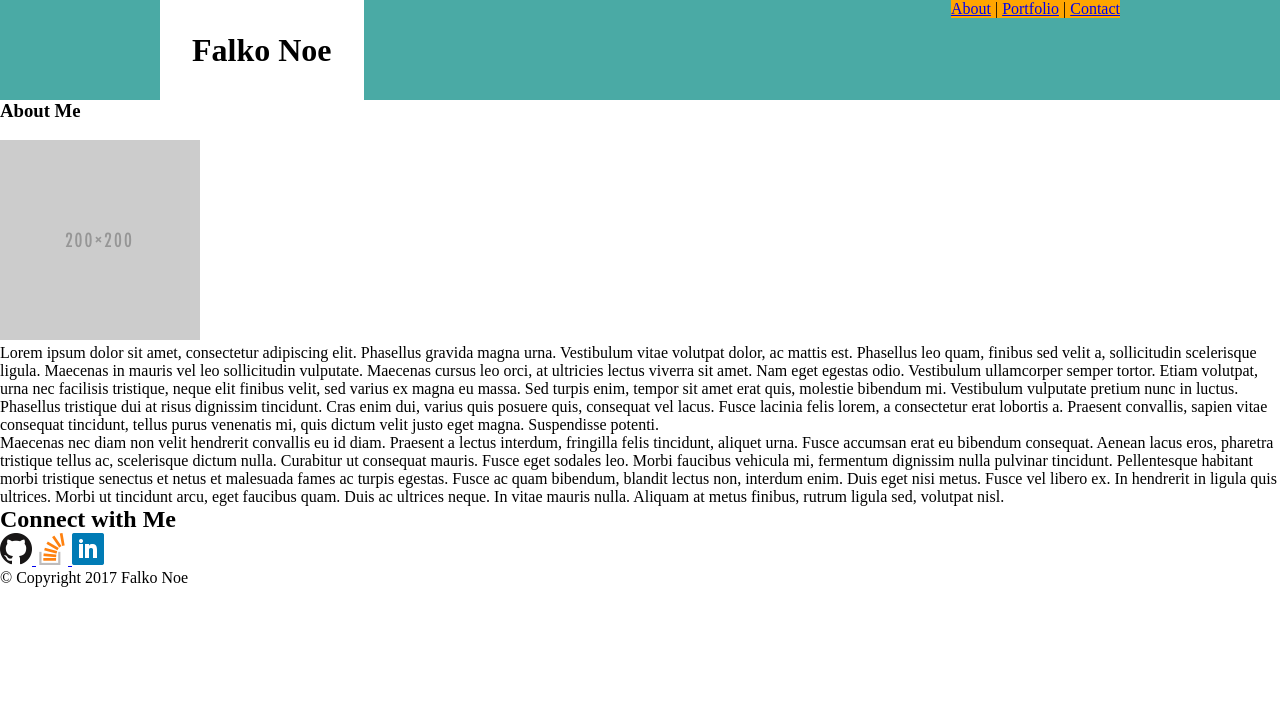
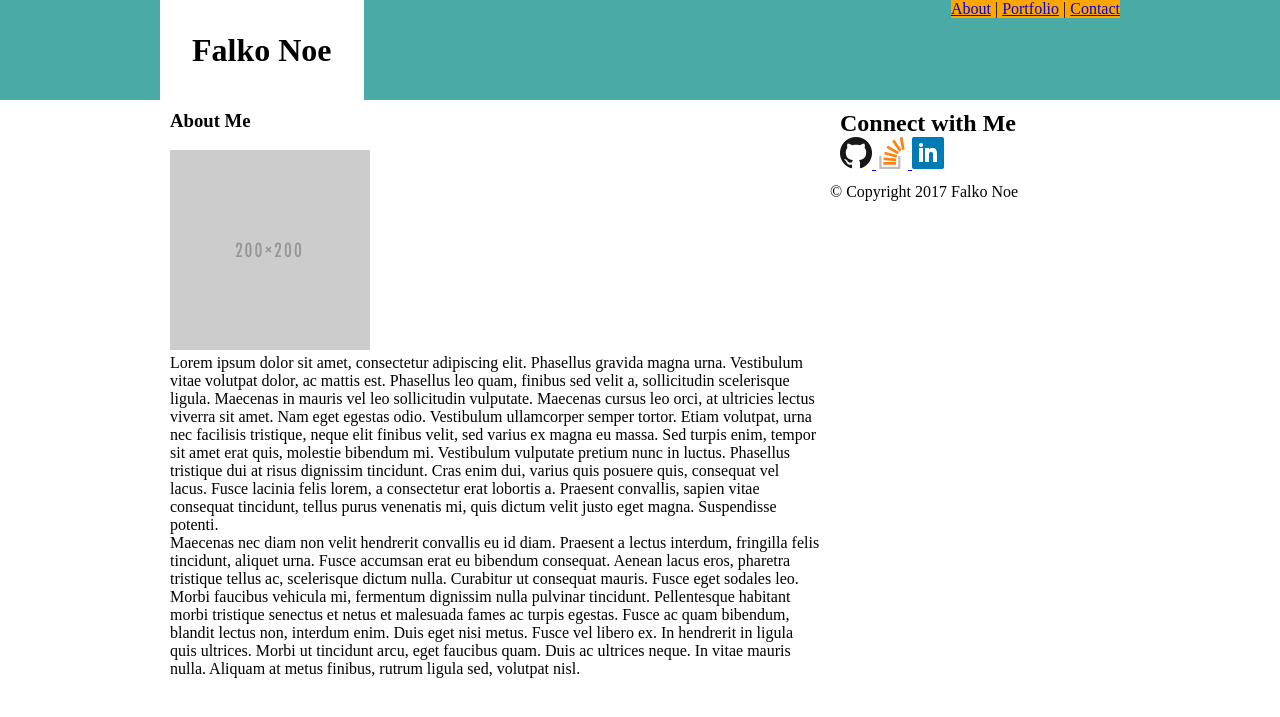
Before and after one commit to CodingKaiser/Basic-Portfolio, a PHP site: page / in a window 1280 px wide. Shown: the top 717 px of the page. Run offline with PHP 8.4, Linux system fonts and the light colour scheme.

Commit message:
Added somet padding on about me.

```diff
--- a/assets/css/style.css
+++ b/assets/css/style.css
@@ -41,5 +41,27 @@ header {
 	width: 100%;
 	margin: 0px;
 	padding: 0px;
-	background-image: ;
+	background-image: url('../images/seigaiha.png');
+	background-repeat: repeat;
 }
+
+.about-me-content {
+	margin: 0 auto;
+	width: 960px;
+}
+
+.main-content {
+	padding: 10px;
+	width: 650px;
+	float: left;
+}
+
+.connect-with-me {
+	padding: 10px;
+	width: 270px;
+	float: right;
+}
+
+footer {
+	width: 100%;
+}
```
